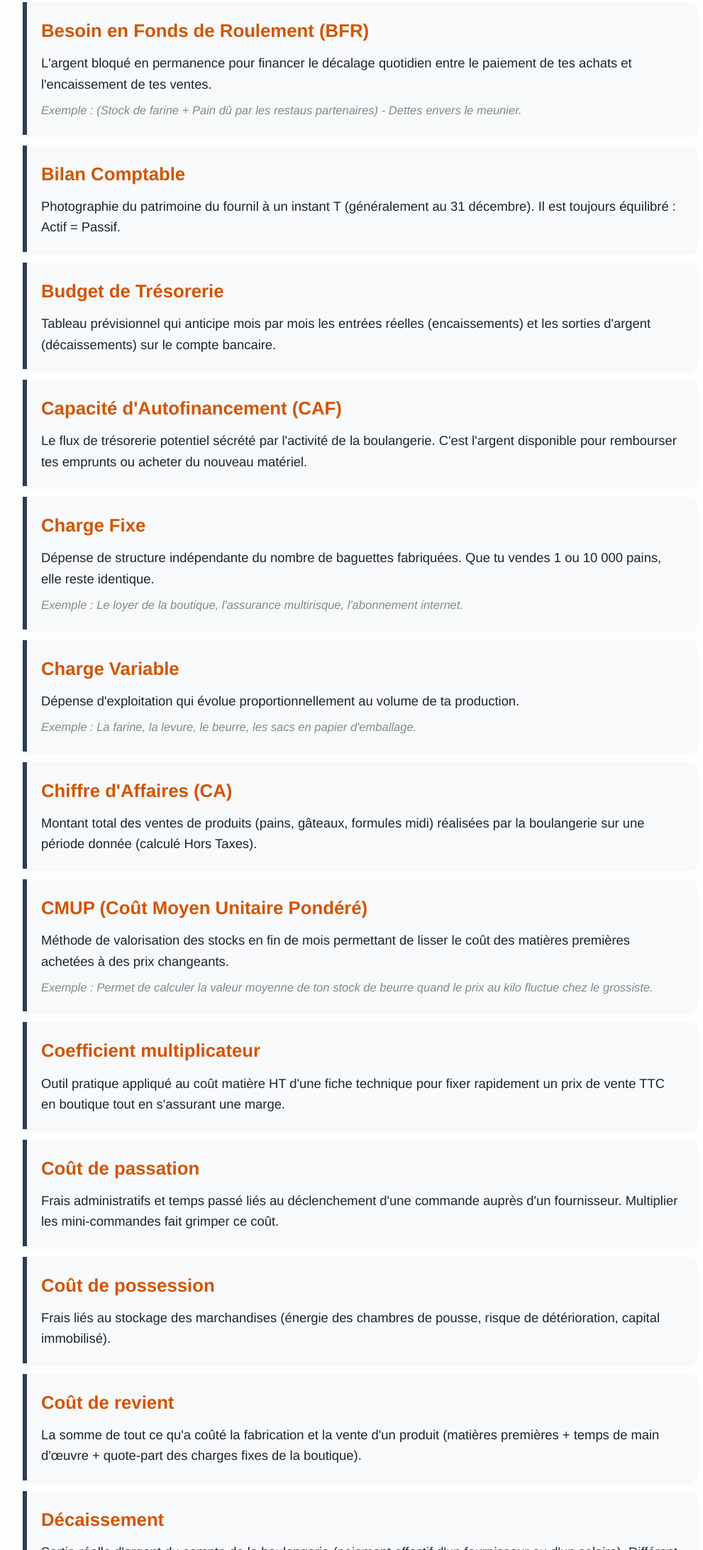
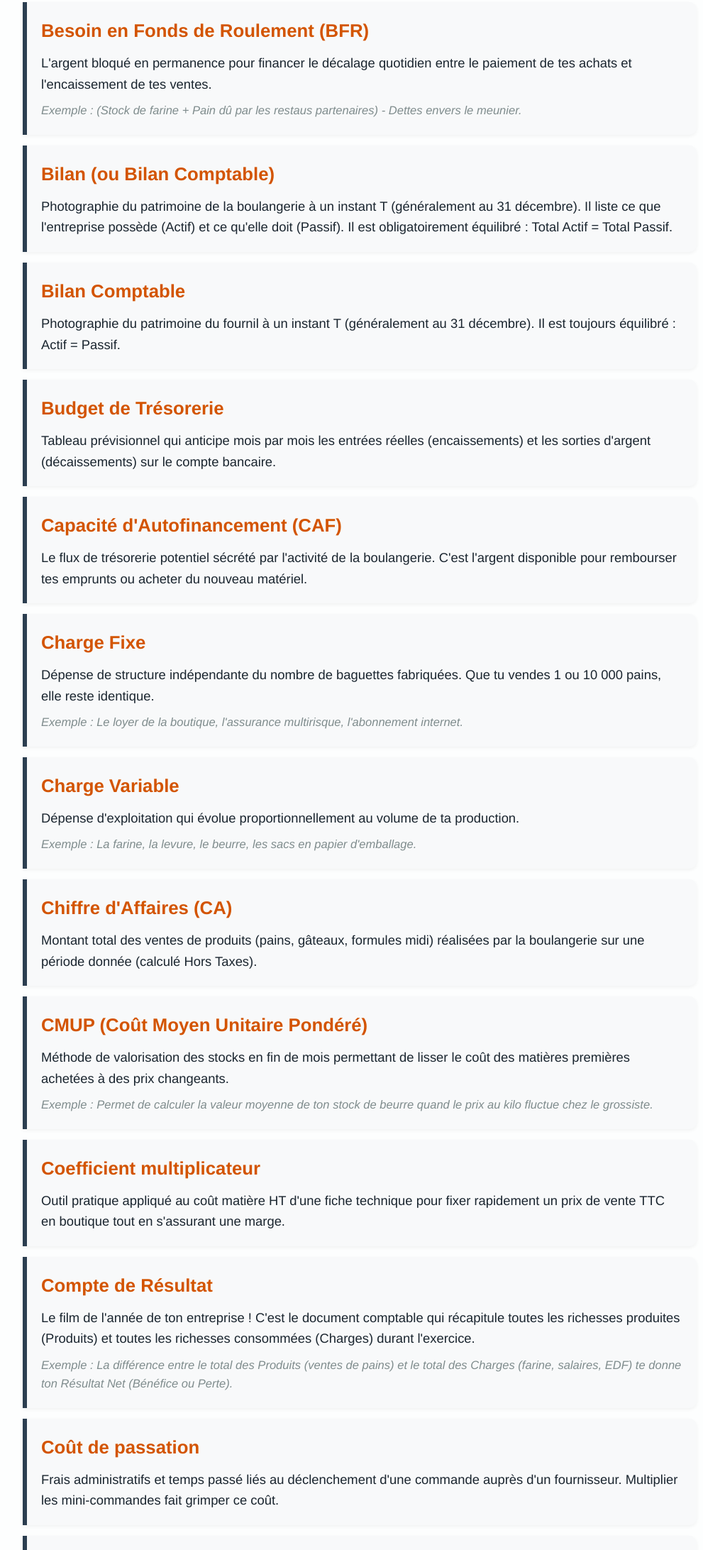
Before and after one commit to elamt28/module-gestion-BM-Boulanger2, a plain HTML site: page lexique_boulanger.html in a window 1280 px wide. Shown: the part 1398-3582 px from the top of the page at 71% size, without its empty margins (133-1124 px from the left). Drawn offline with Linux system fonts and the light colour scheme.

Commit message:
Add files via upload

```diff
--- a/lexique_boulanger.html
+++ b/lexique_boulanger.html
@@ -213,7 +213,16 @@
       <div class="term-title">Approvisionnement</div>
       <div class="term-def">Action d'acheter et de stocker les matières premières nécessaires à la production de pain et viennoiseries.</div>
     </div>
+<div class="term-card" data-term="Bilan (ou Bilan Comptable)">
+      <div class="term-title">Bilan (ou Bilan Comptable)</div>
+      <div class="term-def">Photographie du patrimoine de la boulangerie à un instant T (généralement au 31 décembre). Il liste ce que l'entreprise possède (Actif) et ce qu'elle doit (Passif). Il est obligatoirement équilibré : Total Actif = Total Passif.</div>
+    </div>
 
+    <div class="term-card" data-term="Compte de Résultat">
+      <div class="term-title">Compte de Résultat</div>
+      <div class="term-def">Le film de l'année de ton entreprise ! C'est le document comptable qui récapitule toutes les richesses produites (Produits) et toutes les richesses consommées (Charges) durant l'exercice.</div>
+      <div class="term-example">Exemple : La différence entre le total des Produits (ventes de pains) et le total des Charges (farine, salaires, EDF) te donne ton Résultat Net (Bénéfice ou Perte).</div>
+    </div>
     <div class="term-card" data-term="Arrhes / Acomptes">
       <div class="term-title">Arrhes / Acomptes</div>
       <div class="term-def">Somme d'argent versée d'avance par un client pour bloquer une commande. C'est un Passif (une dette envers le client) tant que la commande n'est pas livrée !</div>
```
